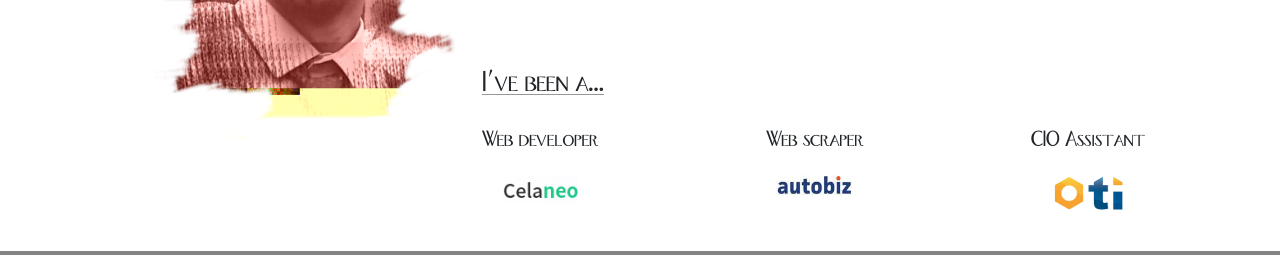
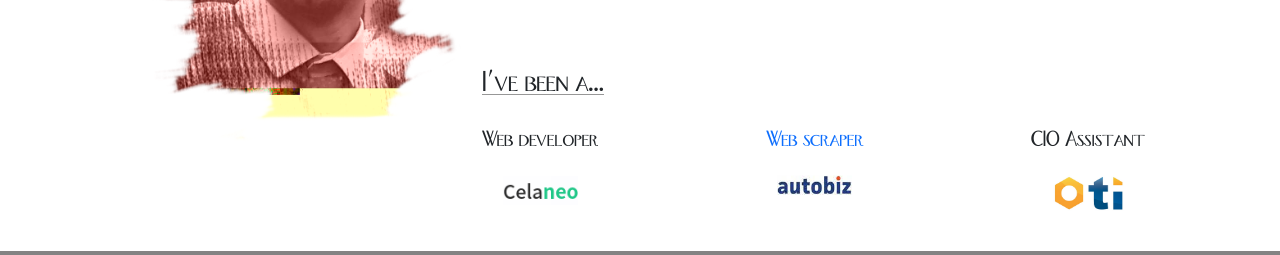
Before and after one commit to Antsamotady/ResumePortfolio, a React (Create React App) app: page /about in a window 1280 px wide. Shown: the part 920-1175 px from the top of the page. Built offline with nearby package versions, Linux system fonts and the light colour scheme.

Commit message:
Add link to official website on company logo

```diff
--- a/src/Components/Pages/About.js
+++ b/src/Components/Pages/About.js
@@ -27,15 +27,15 @@ function About() {
             <div className="small-titles">
               <div className="work-experience">
                 <p>Web developer</p>
-                <img className="company-logo" src={celaneo} alt="" />
+                <a href="https://www.celaneo.com/"><img className="company-logo" src={celaneo} alt="" /></a>
               </div>
               <div className="work-experience">
-                <p>Web scraper</p>
+                <a href="http://corporate.autobiz.com/"><p>Web scraper</p></a>
                 <img className="company-logo" src={autobiz} alt="" />
               </div>
               <div className="work-experience">
                 <p>CIO Assistant</p>
-                <img className="company-logo" src={oti} alt="" />
+                <a href="https://oti-madagascar.net/"><img className="company-logo" src={oti} alt="" /></a>
               </div>
             </div>
           </div>
```
